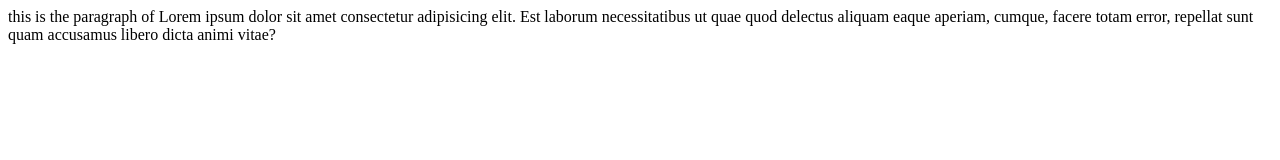
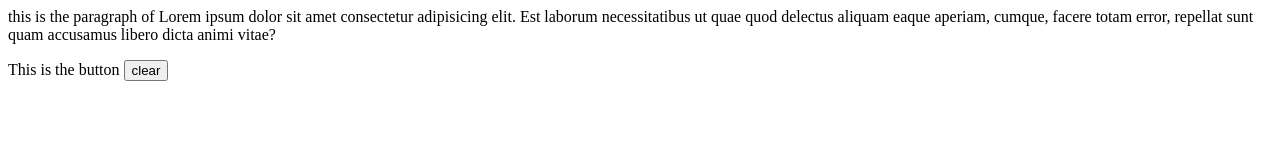
Before and after one commit to shaikrahaman9977/localRepo, a plain HTML site: page index.html in a window 1280 px wide. Drawn offline with Linux system fonts and the light colour scheme.

Commit message:
add the button

```diff
--- a/index.html
+++ b/index.html
@@ -1,3 +1,4 @@
 <p>
     this is the paragraph of Lorem ipsum dolor sit amet consectetur adipisicing elit. Est laborum necessitatibus ut quae quod delectus aliquam eaque aperiam, cumque, facere totam error, repellat sunt quam accusamus libero dicta animi vitae?
 </p>
+<p> This is the button <button> clear</button></p>
```
